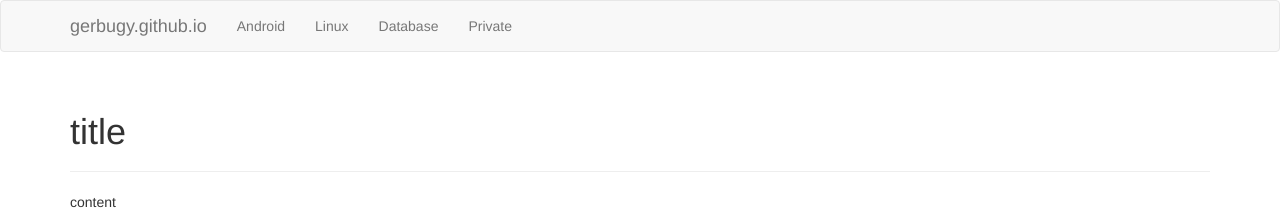
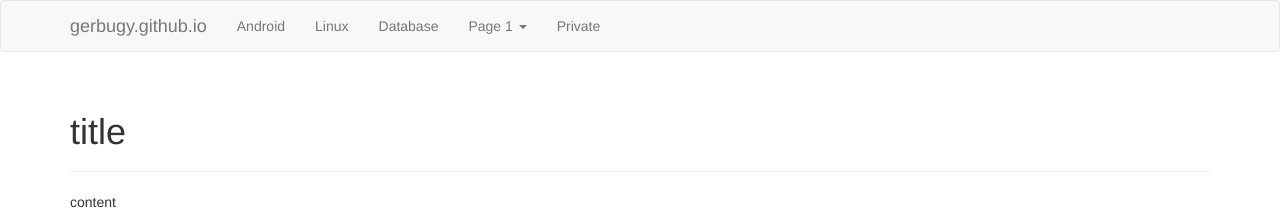
Before and after one commit to gerbugy/gerbugy.github.io, a Jekyll site: the page built from index.html, in a window 1280 px wide. Shown: the top 210 px of the page. Built offline with Jekyll 4.4.1, drawn with Linux system fonts in a browser that asks for light colours.

Commit message:
Update header.html

```diff
--- a/_includes/header.html
+++ b/_includes/header.html
@@ -13,6 +13,14 @@
         <li><a href="/android">Android</a></li>
         <li><a href="/linux">Linux</a></li>
         <li><a href="/database">Database</a></li>
+        <li class="dropdown">
+          <a class="dropdown-toggle" data-toggle="dropdown" href="#">Page 1 <span class="caret"></span></a>
+          <ul class="dropdown-menu">
+            <li><a href="#">Page 1-1</a></li>
+            <li><a href="#">Page 1-2</a></li>
+            <li><a href="#">Page 1-3</a></li>
+          </ul>
+        </li>
         <li><a href="/private">Private</a></li>
       </ul>
     </div>
```
